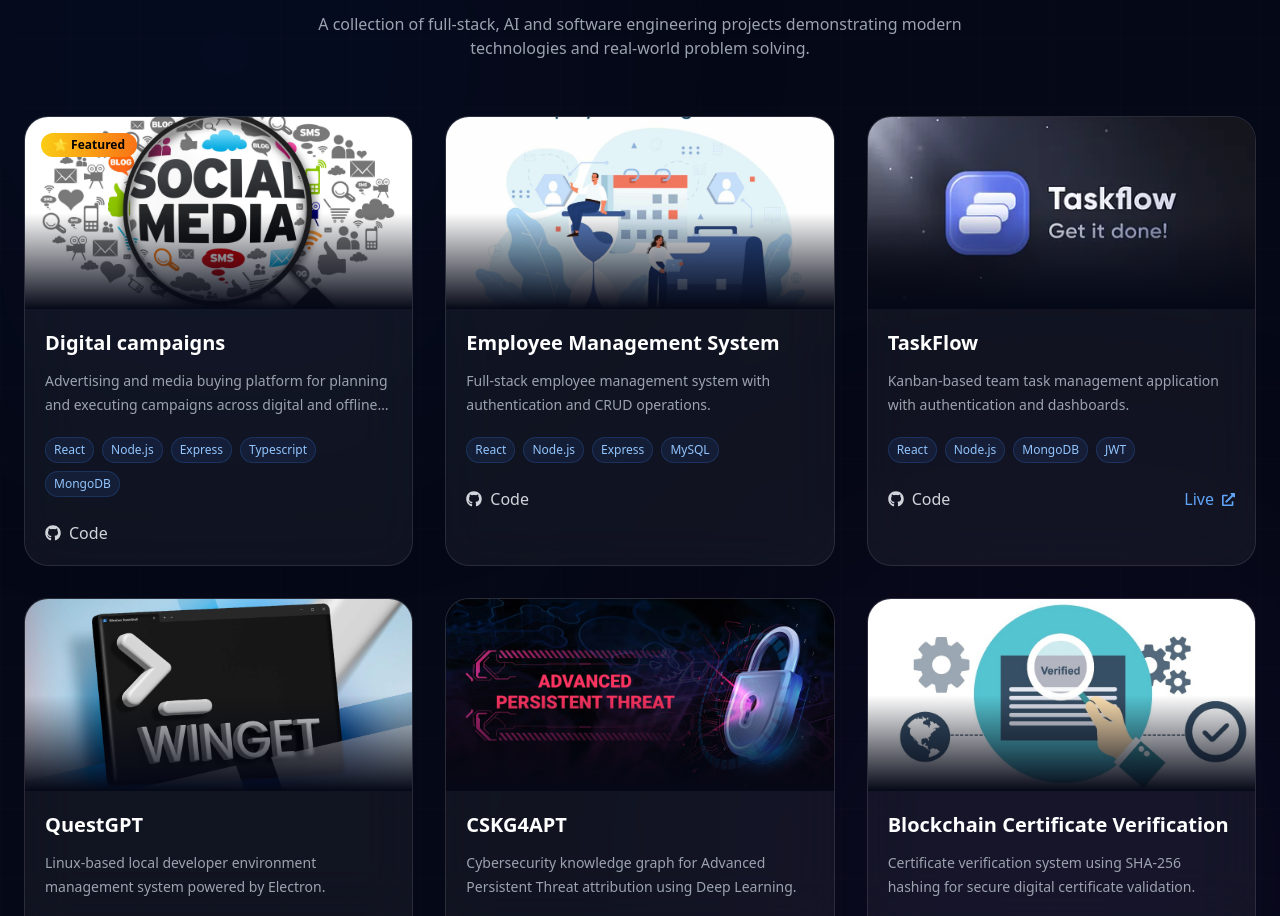
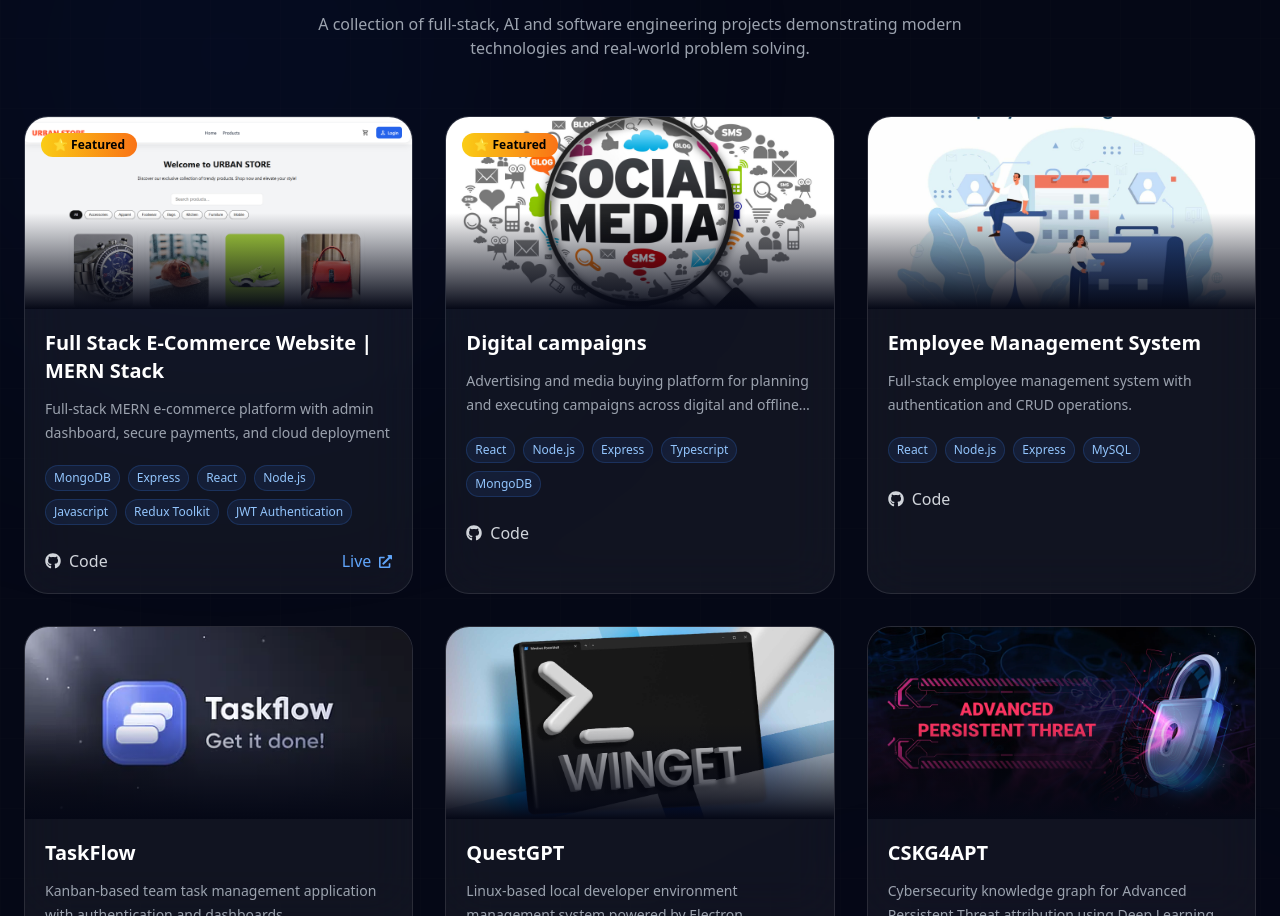
Before and after one commit to rsumanth25/Portfolio, a React (Vite) app in the folder client/: page / in a window 1280 px wide. Shown: the part 6828-7744 px from the top of the page. Built offline with nearby package versions, Linux system fonts and the light colour scheme.

Commit message:
Added new project

```diff
--- a/client/src/components/Projects/projectsData.js
+++ b/client/src/components/Projects/projectsData.js
@@ -1,6 +1,19 @@
 export const projects = [
+
   {
     id: 1,
+    featured: true,
+    title: "Full Stack E-Commerce Website | MERN Stack",
+    description:
+      "Full-stack MERN e-commerce platform with admin dashboard, secure payments, and cloud deployment",
+    image: "/projects/urbanstore.png",
+    technologies: [ "MongoDB", "Express","React", "Node.js","Javascript"," Redux Toolkit", "JWT Authentication"],
+    github: "https://github.com/rsumanth25/E-Commerce-website",
+    live: "https://e-commerce-website-one-phi-30.vercel.app/",
+  },
+
+  {
+    id: 2,
     featured: true,
     title: "Digital campaigns",
     description:
@@ -12,7 +25,7 @@
   },
 
   {
-    id: 2,
+    id: 3,
     featured: false,
     title: "Employee Management System",
     description:
@@ -25,7 +38,7 @@
   },
 
   {
-    id: 3,
+    id: 4,
     featured: false,
     title: "TaskFlow",
     description:
@@ -37,7 +50,7 @@
   },
 
   {
-    id: 4,
+    id: 5,
     featured: false,
     title: "QuestGPT",
     description:
@@ -49,7 +62,7 @@
   },
 
   {
-    id: 5,
+    id: 6,
     featured: false,
     title: "CSKG4APT",
     description:
@@ -61,7 +74,7 @@
   },
 
   {
-    id: 6,
+    id: 7,
     featured: false,
     title: "Blockchain Certificate Verification",
     description:
```
Also changed, not shown: client/public/projects/urbanstore.png (added).
